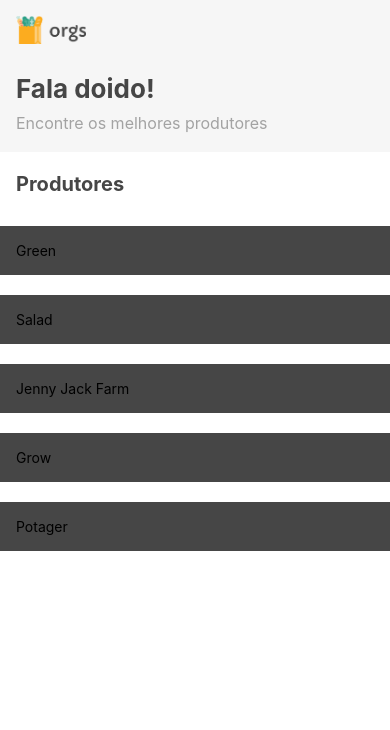
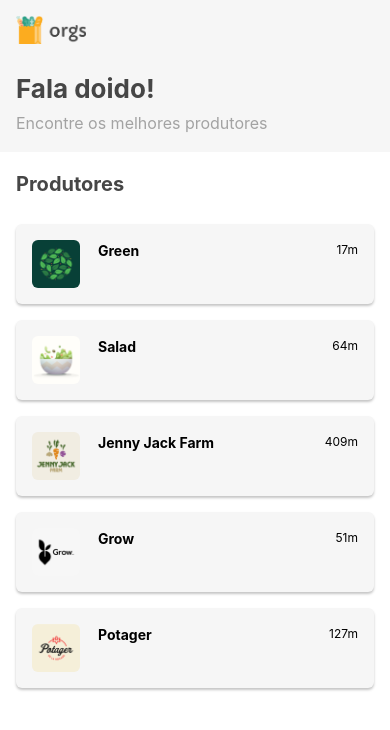
Before and after one commit to ochristianpompeu/orgs_hooks, a React Native app: screen / in a window 390 px wide. Shown: the top 730 px of the page. Built offline with nearby package versions, Linux system fonts and the light colour scheme.

Commit message:
estilizando a lista

```diff
--- a/App.tsx
+++ b/App.tsx
@@ -5,6 +5,7 @@ function App() {
   return (
     <SafeAreaView style={styles.screen}>
       <Home />
+      {/* <Produtores /> */}
     </SafeAreaView>
   );
 }
--- a/src/screens/Home/components/Produtores/Item.tsx
+++ b/src/screens/Home/components/Produtores/Item.tsx
@@ -1,5 +1,5 @@
 /* eslint-disable prettier/prettier */
-import {StyleSheet, Text, View} from 'react-native';
+import {Image, StyleSheet, Text, View} from 'react-native';
 
 interface ItemProps {
   nome?: string;
@@ -11,19 +11,57 @@ interface ItemProps {
 function Item({nome, imagem = null, distancia = '', estrelas = 0}: ItemProps) {
   return (
     <View style={styles.item}>
-      <Text>{nome}</Text>
-      {/* <Text>{distancia}</Text>
-      <Text>{estrelas}</Text>
-      <Image source={imagem} /> */}
+      <Image source={imagem} accessibilityLabel={nome} style={styles.imagem} />
+      <View style={styles.data}>
+        <Text style={styles.name}>{nome}</Text>
+        <Text style={styles.distance}>{distancia}</Text>
+      </View>
     </View>
   );
 }
 
 const styles = StyleSheet.create({
   item: {
-    backgroundColor: '#464646',
-    padding: 16,
-    marginVertical: 10,
+    backgroundColor: '#F6F6F6',
+    marginVertical: 8,
+    marginHorizontal: 16,
+    borderRadius: 6,
+    flexDirection: 'row',
+    gap: 10,
+    // Sombra no Android
+    elevation: 4,
+    // Sombra no IOS
+    shadowColor: '#000000',
+    shadowOffset: {
+      width: 0,
+      height: 2,
+    },
+    shadowOpacity: 0.23,
+    shadowRadius: 2.62,
+  },
+  imagem: {
+    width: 48,
+    height: 48,
+    borderRadius: 6,
+    marginVertical: 16,
+    marginLeft: 16,
+  },
+  data: {
+    flex: 1,
+    flexDirection: 'row',
+    justifyContent: 'space-between',
+    marginVertical: 16,
+    marginLeft: 8,
+    marginRight: 16,
+  },
+  name: {
+    fontSize: 14,
+    lineHeight: 22,
+    fontWeight: 'bold',
+  },
+  distance: {
+    fontSize: 12,
+    lineHeight: 19,
   },
 });
 
--- a/src/screens/Home/components/Produtores/index.tsx
+++ b/src/screens/Home/components/Produtores/index.tsx
@@ -33,14 +33,19 @@ function Produtores() {
     console.log(produtores);
   }, [produtores]);
   return (
-    <>
-      <FlatList
-        data={produtores.lista}
-        renderItem={({item}) => <Item nome={item.nome} />}
-        keyExtractor={({nome}) => nome}
-        ListHeaderComponent={<Titulo title={produtores.titulo} />}
-      />
-    </>
+    <FlatList
+      data={produtores.lista}
+      renderItem={({item}) => (
+        <Item
+          nome={item.nome}
+          distancia={item.distancia}
+          estrelas={item.estrelas}
+          imagem={item.imagem}
+        />
+      )}
+      keyExtractor={({nome}) => nome}
+      ListHeaderComponent={<Titulo title={produtores.titulo} />}
+    />
   );
 }
 
```
